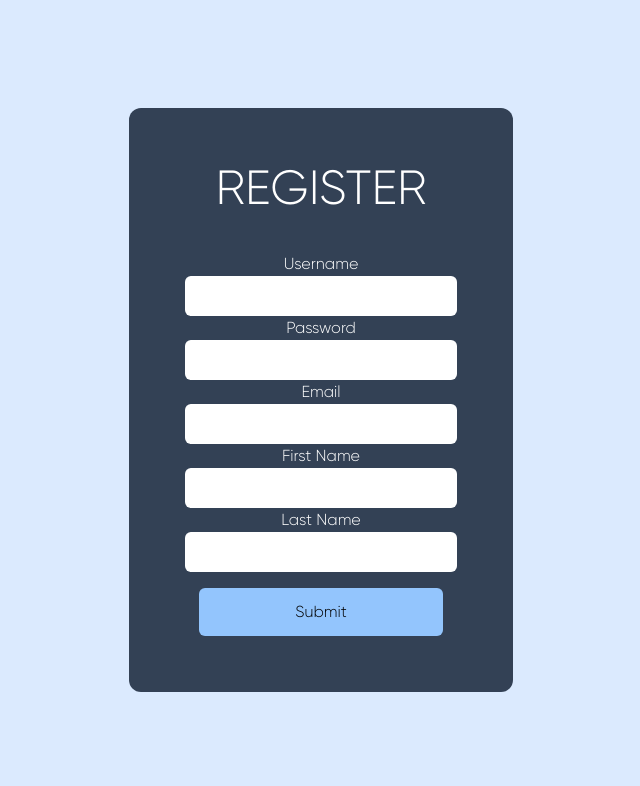
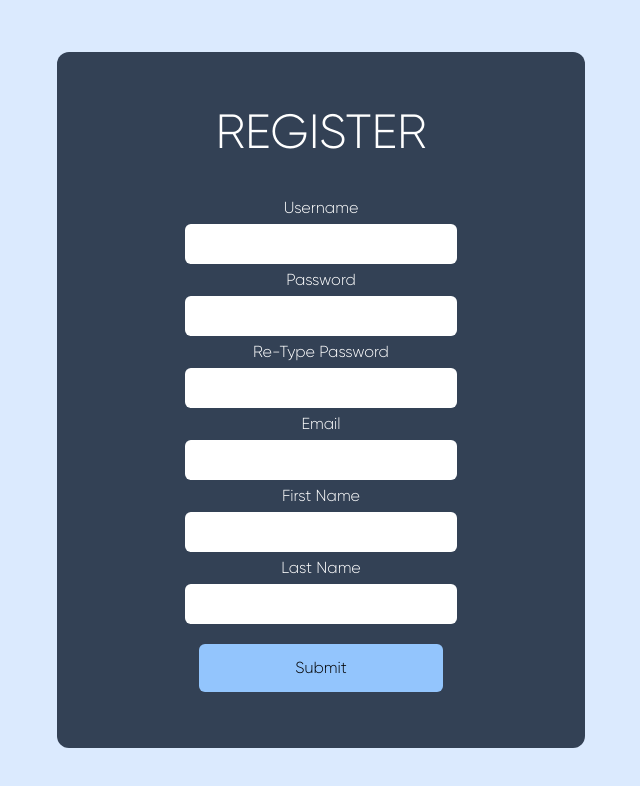
Before and after one commit to PatrickPahunang/FETemp, a React (Create React App) app: page /register in a window 1280 px wide. Shown: the top 786 px of the page, without its empty margins (319-959 px from the left). Built offline with nearby package versions, Linux system fonts and the light colour scheme.

Commit message:
register form validation

```diff
--- /dev/null
+++ b/src/pages/dashboard.jsx
@@ -0,0 +1,13 @@
+import React from 'react';
+
+
+
+const Login = () => {
+  return (
+    <div className='w-screen h-screen flex justify-center items-center'>
+      <h1>WELCOME</h1>
+    </div>
+  );
+};
+
+export default Login;
--- a/src/pages/register.jsx
+++ b/src/pages/register.jsx
@@ -13,6 +13,10 @@ const Register = () => {
     first_name: '',
     last_name: '',
   });
+
+const [errorMessage, setErrorMessage] = useState('');
+
+
 Modal.setAppElement('#root');
 
 const [isOpen, setIsOpen] = useState(false);
@@ -41,6 +45,7 @@ const handleSubmit = (event) => {
     form.append('email', formData.email);
     form.append('username', formData.username);
     form.append('password', formData.password);
+    form.append('password2', formData.password2);
     form.append('first_name', formData.first_name);
     form.append('last_name', formData.last_name);
 
@@ -54,6 +59,7 @@ const handleSubmit = (event) => {
             email: '',
             username: '',
             password: '',
+            password2: '',
             first_name: '',
             last_name: '',
             });
@@ -63,6 +69,13 @@ const handleSubmit = (event) => {
       })
       .catch(error => {
         // Handle the error
+        if (error.response && error.response.data) {
+          const responseMessage = error.response.data.message;
+          const formattedMessage = responseMessage.replace("[", "").replace("]", "").replace("'", "").replace("'", "");
+          setErrorMessage(formattedMessage);
+        } else {
+          setErrorMessage('An error occurred during registration');
+        }
         console.error(error);
           });
 
@@ -106,40 +119,59 @@ const handleSubmit = (event) => {
 
         <form onSubmit={handleSubmit}>
 
-        <div className=' rounded-xl flex flex-col h-max py-10  w-96 bg-slate-700 text-white justify-center items-center text-center'>
+        <div className=' rounded-xl flex flex-col h-max py-10 px-32 bg-slate-700 text-white justify-center items-center text-center'>
         <h1 className='text-5xl my-4 mb-10'>REGISTER</h1>
+        {errorMessage && <p className="text-red-500 text-2xl">{errorMessage}</p>}
         <label>
             Username<br/>
             <input
-             className='text-black text-center py-2 px-10 rounded-md'
+             className='text-black text-center py-2 my-1 px-10 rounded-md'
               type="text"
               name="username"
               value={formData.username}
               onChange={handleChange}
+              required
+
+            />
+
+          </label>
+
+          <label>
+            Password<br/>
+            <input
+             className='text-black text-center py-2 my-1 px-10 rounded-md'
+              type="password"
+              name="password"
+              value={formData.password}
+              onChange={handleChange}
+              required
 
             />
           </label>
 
           <label>
-            Password<br/>
+            Re-Type Password<br/>
             <input
-             className='text-black text-center py-2 px-10 rounded-md'
+             className='text-black text-center py-2 my-1 px-10 rounded-md'
               type="password"
-              name="password"
-              value={formData.password}
+              name="password2"
+              value={formData.password2}
               onChange={handleChange}
+              required
 
             />
           </label>
 
+
           <label>
             Email<br/>
             <input
-             className='text-black text-center py-2 px-10 rounded-md'
+             className='text-black text-center py-2 my-1 px-10 rounded-md'
               type="text"
               name="email"
               value={formData.email}
               onChange={handleChange}
+              required
 
             />
           </label>
@@ -147,11 +179,12 @@ const handleSubmit = (event) => {
           <label>
             First Name<br/>
             <input
-             className='text-black text-center py-2 px-10 rounded-md'
+             className='text-black text-center py-2 my-1 px-10 rounded-md'
               type="text"
               name="first_name"
               value={formData.first_name}
               onChange={handleChange}
+              required
 
             />
           </label>
@@ -159,11 +192,12 @@ const handleSubmit = (event) => {
           <label>
             Last Name<br/>
             <input
-             className='text-black text-center py-2 px-10 rounded-md'
+             className='text-black text-center py-2 my-1 px-10 rounded-md'
               type="text"
               name="last_name"
               value={formData.last_name}
               onChange={handleChange}
+              required
 
             />
           </label>
```
